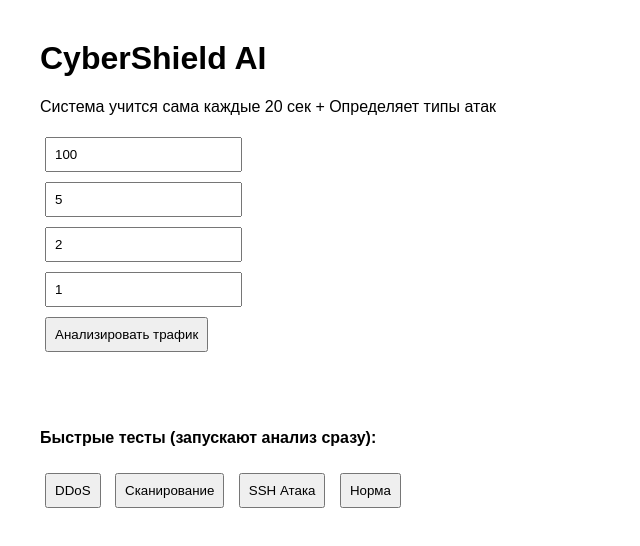
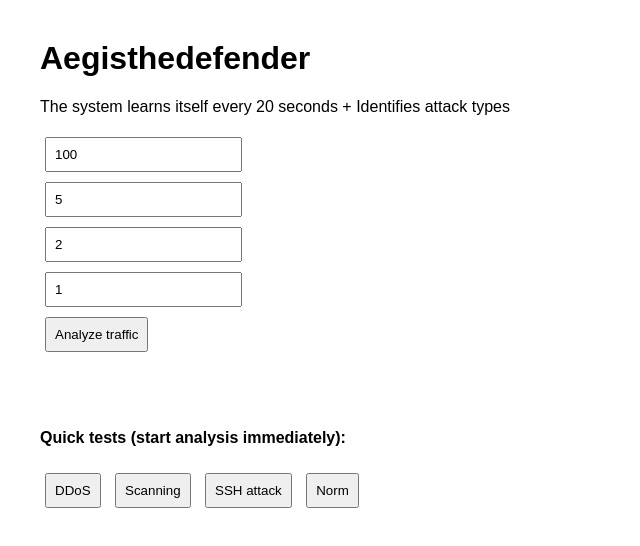
Before and after one commit to feedosssoff/aegisthedefender, a plain HTML site: page static/index.html in a window 1280 px wide. Shown: the whole page, without its empty margins (0-640 px from the left). Drawn offline with Linux system fonts and the light colour scheme.

Commit message:
Update index.html

```diff
--- a/static/index.html
+++ b/static/index.html
@@ -1,7 +1,7 @@
 <!DOCTYPE html>
 <html>
 <head>
-    <title>CyberShield AI</title>
+    <title>Aegisthedefender</title>
     <style>
         body { font-family: Arial; margin: 40px; }
         input, button { margin: 5px; padding: 8px; }
@@ -15,15 +15,15 @@
     </style>
 </head>
 <body>
-    <h1>CyberShield AI</h1>
-    <p>Система учится сама каждые 20 сек + Определяет типы атак</p>
+    <h1>Aegisthedefender</h1>
+    <p>The system learns itself every 20 seconds + Identifies attack types</p>
     <div>
         <input type="number" id="packets" placeholder="Пакеты/сек" value="100"><br>
         <input type="number" id="ips" placeholder="Уникальные IP" value="5"><br>
         <input type="number" id="ssh" placeholder="SSH попытки" value="2"><br>
         <input type="number" id="ports" placeholder="Сканы портов" value="1"><br>
     </div>
-    <button onclick="analyze()">Анализировать трафик</button>
+    <button onclick="analyze()">Analyze traffic</button>
     <div id="result"></div>
     <script>
         async function analyze() {
@@ -40,10 +40,10 @@
 
             div.innerHTML = `
                 <h3 class="${result.level}">${result.status}</h3>
-                <p><strong>Тип угрозы:</strong> ${result.attack_type}</p>
-                <p><strong>Уверенность ИИ:</strong> ${result.confidence}%</p>
-                <p><strong>Уровень риска:</strong> ${result.risk}%</p>
-                <p><strong>Изучено паттернов:</strong> ${result.patterns}</p>
+                <p><strong>Threat type:</strong> ${result.attack_type}</p>
+                <p><strong>AI Confidence:</strong> ${result.confidence}%</p>
+                <p><strong>Risk level:</strong> ${result.risk}%</p>
+                <p><strong>Studied patterns:</strong> ${result.patterns}</p>
             `;
         }
 
@@ -67,11 +67,11 @@
         }
     </script>
     <div style="margin-top: 20px;">
-        <h4>Быстрые тесты (запускают анализ сразу):</h4>
+        <h4>Quick tests (start analysis immediately):</h4>
         <button onclick="setAndAnalyze(8000, 150, 5, 3)">DDoS</button>
-        <button onclick="setAndAnalyze(2000, 25, 2, 25)">Сканирование</button>
-        <button onclick="setAndAnalyze(800, 3, 35, 1)">SSH Атака</button>
-        <button onclick="setAndAnalyze(100, 5, 2, 1)">Норма</button>
+        <button onclick="setAndAnalyze(2000, 25, 2, 25)">Scanning</button>
+        <button onclick="setAndAnalyze(800, 3, 35, 1)">SSH attack</button>
+        <button onclick="setAndAnalyze(100, 5, 2, 1)">Norm</button>
     </div>
     <script>
     function setAndAnalyze(packets, ips, ssh, ports) {
```
